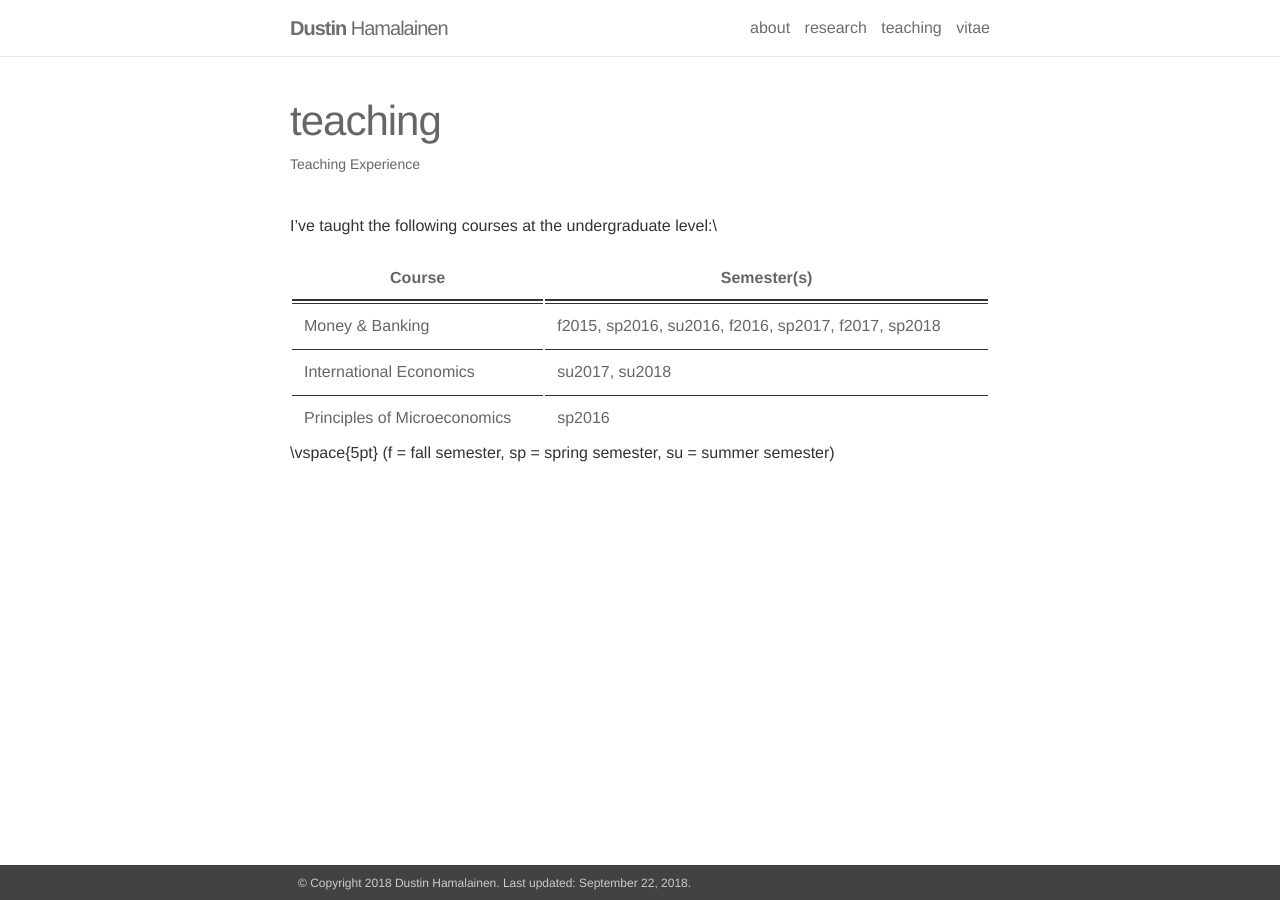
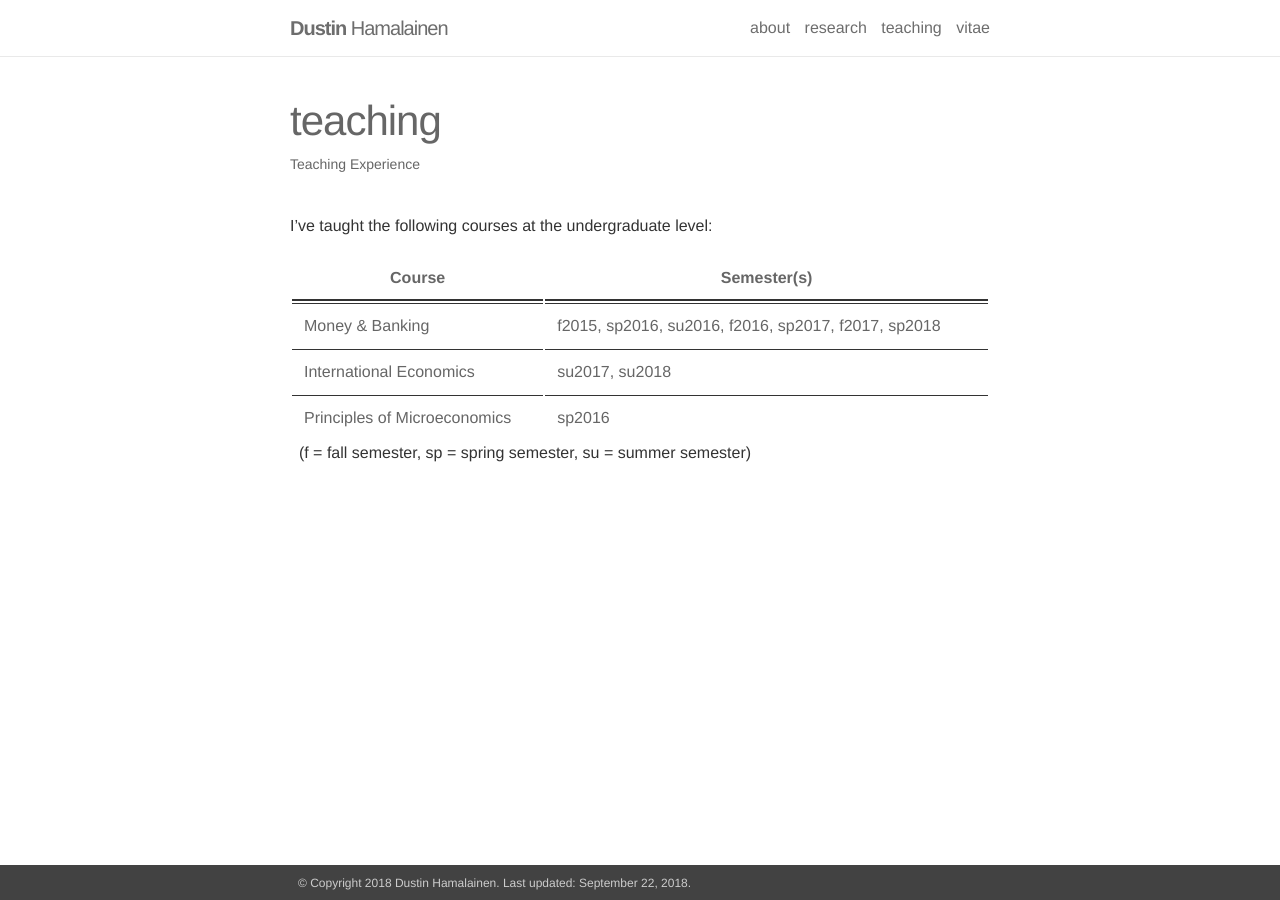
Before and after one commit to dustinhh/dustinhh.github.io, a Jekyll site: the page built from _pages/teaching.md, in a window 1280 px wide. Built offline with Jekyll 4.4.1, drawn with Linux system fonts in a browser that asks for light colours.

Commit message:
Update teaching.md

```diff
--- a/_pages/teaching.md
+++ b/_pages/teaching.md
@@ -5,8 +5,8 @@ title: teaching
 description: Teaching Experience
 ---
 
-I've taught the following courses at the undergraduate level:\\
-
+I've taught the following courses at the undergraduate level:
+&nbsp;
 
 | Course                       | Semester(s)                                         |
 |------------------------------|-----------------------------------------------------|
@@ -14,5 +14,5 @@ I've taught the following courses at the undergraduate level:\\
 | International Economics      | su2017, su2018                                      |
 | Principles of Microeconomics | sp2016                                              |
 
-\vspace{5pt}
+&nbsp;
 (f = fall semester, sp = spring semester, su = summer semester)
```
